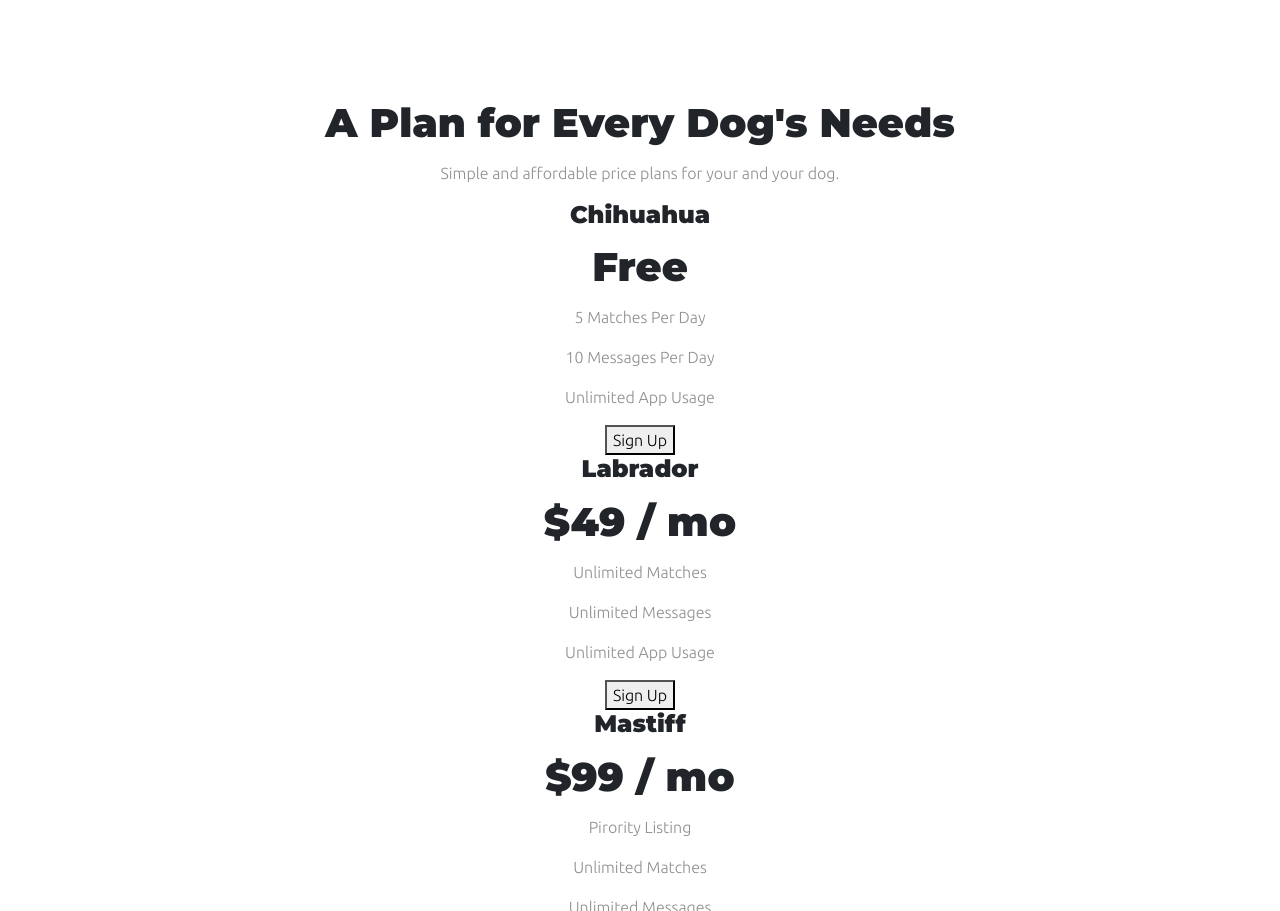
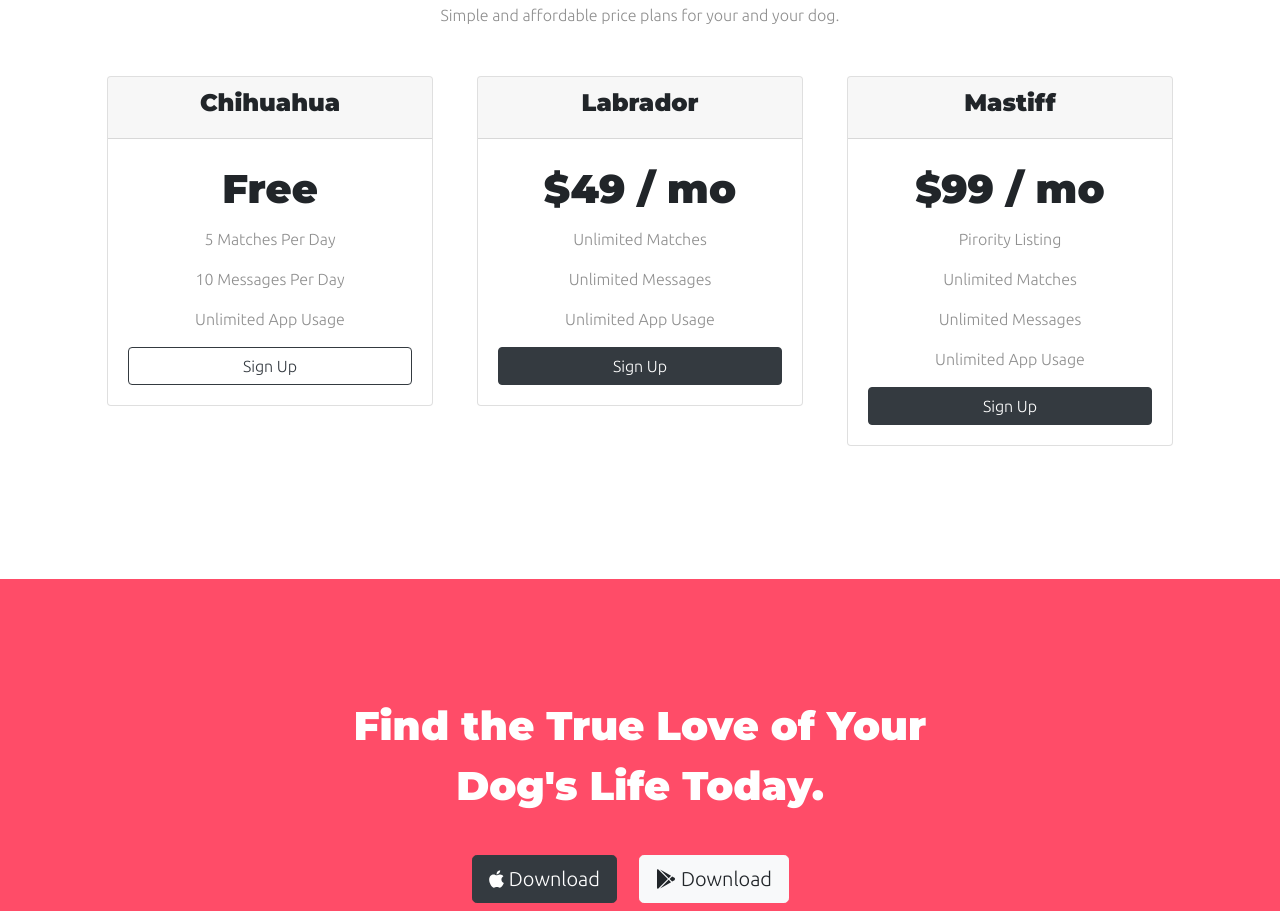
Before and after one commit to Upasana03-bit/TinDog-Start-master, a plain HTML site: page index.html in a window 1280 px wide. Shown: the part 1889-2800 px from the top of the page. Drawn offline with nearby package versions, Linux system fonts and the light colour scheme.

Commit message:
new changes

```diff
--- a/css/styles.css
+++ b/css/styles.css
@@ -8,7 +8,7 @@ body{
   }
 
   .container-fluid{
-    padding:3% 15%
+    padding:3% 15% 7%;
   }
 
   h1{
@@ -55,10 +55,15 @@ body{
   .title-image{
     width: 60%;
     transform: rotate(25deg);
+    position: absolute;
+    right: 30%;
   }
   /*Feature Section */
   #features{
     padding: 7% 15%;
+    background-color: #fff;
+    position: relative;
+    z-index: 1;
   }
   .feature-box{
     text-align: center;
@@ -113,12 +118,25 @@ body{
 }
 
 .price-text{
-  font-size:3rem;
+  font-size:2.5rem;
   line-height: 1.5;
 }
 
 .pricing-column{
   padding:3% 2%;
+}
+
+/*CTA section*/
+#cta{
+  background-color: #ff4c68;
+  color: #fff;
+  padding: 7% 15%;
+  text-align: center;
+}
+.cta-heading{
+  font-family: "Montserrat";
+  font-size: 2.5rem;
+  line-height: 1.5;
 }
 /* footer section */
 
@@ -132,8 +150,6 @@ body{
 }
 
 
-
-
 @media (max-width : 992px){
 
 #title{
--- a/index.html
+++ b/index.html
@@ -39,13 +39,13 @@
         <div class="collapse navbar-collapse" id="navbarSupportedContent">
           <ul class="navbar-nav ml-auto">
             <li class="nav-item">
-              <a class="nav-link" href="">Contact</a>
+              <a class="nav-link" href="#footer">Contact</a>
             </li>
             <li class="nav-item">
-              <a class="nav-link" href="">Pricing</a>
+              <a class="nav-link" href="#pricing">Pricing</a>
             </li>
             <li class="nav-item">
-              <a class="nav-link" href="">Download</a>
+              <a class="nav-link" href="#cta">Download</a>
             </li>
           </ul>
         </div>
@@ -144,56 +144,84 @@
 
   <!-- Pricing -->
 
-  <section id="pricing">
+  <section class="white-section" id="pricing">
 
-    <h2>A Plan for Every Dog's Needs</h2>
+    <h2 class="section-heading">A Plan for Every Dog's Needs</h2>
     <p>Simple and affordable price plans for your and your dog.</p>
 
+    <div class="row">
+      <div class="pricing-column col-lg-4 col-md-6">
+        <div class="card">
+          <div class="card-header">
+            <h3>Chihuahua</h3>
+          </div>
 
-    <h3>Chihuahua</h3>
-    <h2>Free</h2>
+          <div class="card-body">
+            <h2 class="price-text">Free</h2>
             <p>5 Matches Per Day</p>
             <p>10 Messages Per Day</p>
             <p>Unlimited App Usage</p>
-    <button type="button">Sign Up</button>
+            <button type="button" class="btn btn-outline-dark btn-block">Sign Up</button>
+          </div>
+        </div>
+      </div>
 
+      <div class="pricing-column col-lg-4 col-md-6">
+        <div class="card">
+          <div class="card-header">
+            <h3>Labrador</h3>
+          </div>
 
-    <h3>Labrador</h3>
-    <h2>$49 / mo</h2>
+          <div class="card-body">
+            <h2 class="price-text">$49 / mo</h2>
             <p>Unlimited Matches</p>
             <p>Unlimited Messages</p>
             <p>Unlimited App Usage</p>
-    <button type="button">Sign Up</button>
+            <button type="button" class="btn btn-dark btn-block">Sign Up</button>
+          </div>
+        </div>
+      </div>
 
+      <div class="pricing-column col-lg-4">
+        <div class="card">
+          <div class="card-header">
+            <h3>Mastiff</h3>
+          </div>
 
-    <h3>Mastiff</h3>
-    <h2>$99 / mo</h2>
+          <div class="card-body">
+            <h2 class="price-text">$99 / mo</h2>
             <p>Pirority Listing</p>
             <p>Unlimited Matches</p>
             <p>Unlimited Messages</p>
             <p>Unlimited App Usage</p>
-    <button type="button">Sign Up</button>
-
+            <button type="button" class="btn btn-dark btn-block">Sign Up</button>
+          </div>
+        </div>
+      </div>
+    </div>
   </section>
-
 
   <!-- Call to Action -->
 
-  <section id="cta">
-
-    <h3>Find the True Love of Your Dog's Life Today.</h3>
-    <button type="button">Download</button>
-    <button type="button">Download</button>
-
+  <section class="colored-section" id="cta">
+    <div class="container-fluid">
+      <h3 class="cta-heading">Find the True Love of Your Dog's Life Today.</h3>
+      <button type="button" class="download-button btn btn-dark btn-lg download-button"><i class="fab fa-apple"></i> Download</button>
+      <button type="button" class="download-button btn btn-light btn-lg download-button"><i class="fab fa-google-play"></i> Download</button>
+    </div>
   </section>
 
 
   <!-- Footer -->
 
-  <footer id="footer">
-
-    <p>© Copyright 2018 TinDog</p>
-
+  <footer class="white-section" id="footer">
+    <div class="container-fluid">
+      <i class="social-icon fab fa-twitter"></i>
+      <i class="social-icon fab fa-facebook-f"></i>
+      <i class="social-icon fab fa-instagram"></i>
+      <i class="social-icon fas fa-envelope"></i>
+      <p>© Copyright 2020 TinDog</p>
+    </div>
   </footer>
 
 
```
Lines whose indentation alone changed are shown as unchanged.
